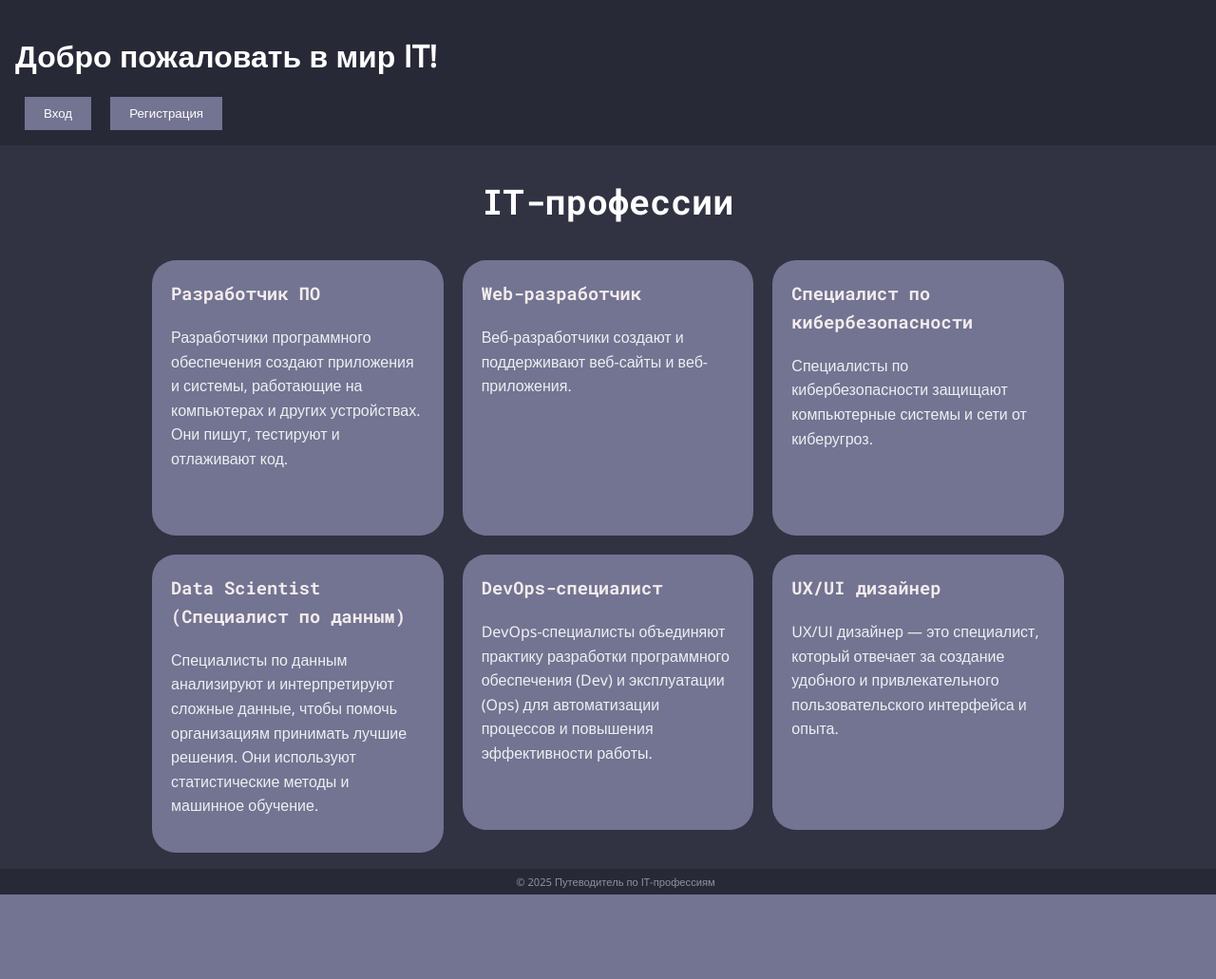
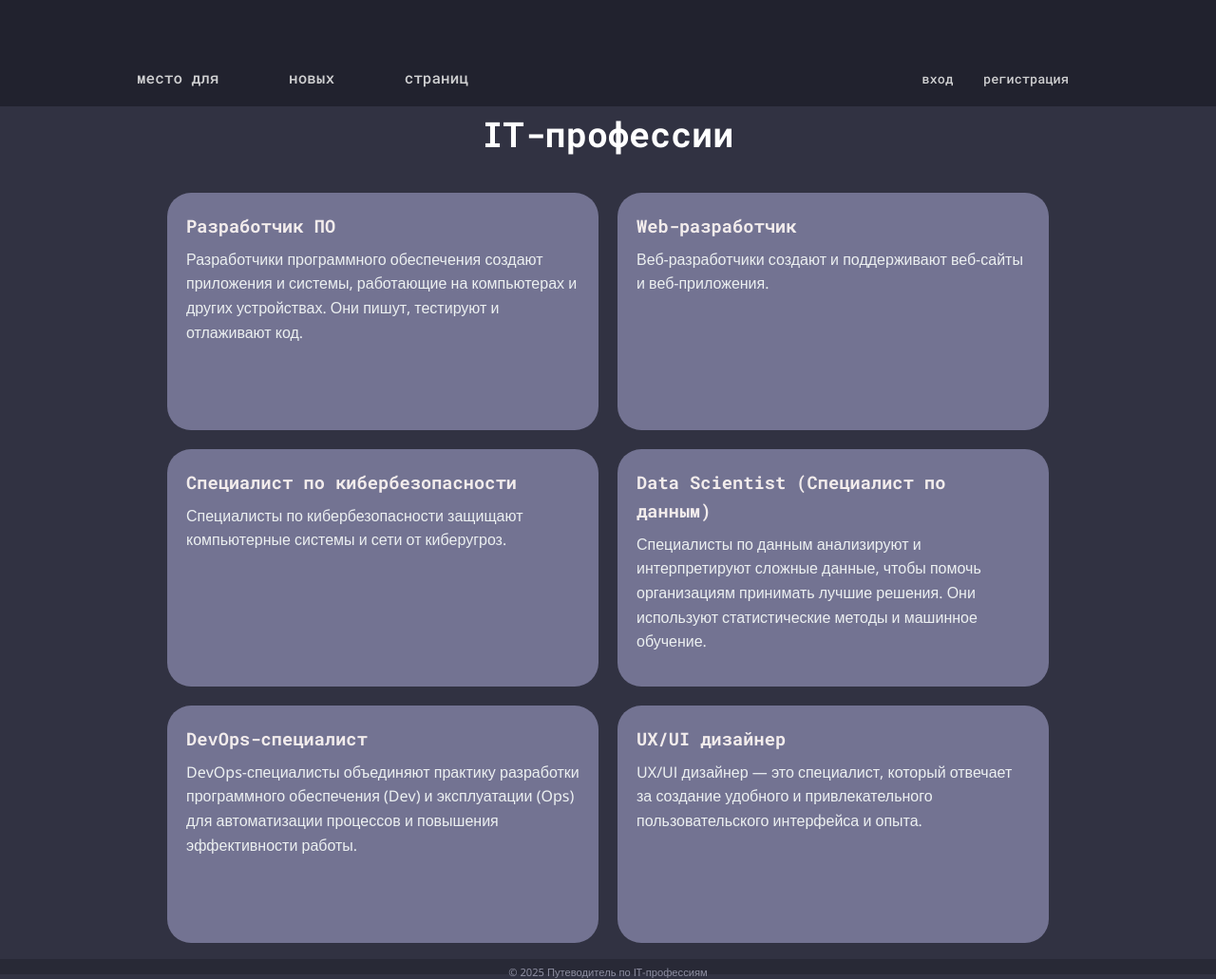
Before and after one commit to IXITMANI/OUPIDIDY, a PHP site: page /Main.html in a window 1280 px wide. Shown: the whole page at 95% size. Before the commit the page ends 942 px from the top, so only its background shows below. Run offline with PHP 8.4, Linux system fonts and the light colour scheme.

Commit message:
added new header for the main page

```diff
--- a/Main.html
+++ b/Main.html
@@ -6,13 +6,24 @@
     <title>IT Профессии</title>
     <meta name='viewport' content='width=device-width, initial-scale=1'>
     <link rel='stylesheet' type='text/css' media='screen' href='css/main.css'>
+    <link rel='stylesheet' type='text/css' media='screen' href='css/navmain.css'>
 </head>
 <body>
     <header>
-        <h1>Добро пожаловать в мир IT!</h1>
-        <nav class="auth">
-            <a href='html/login.html'><button>Вход</button></a>
-            <a href='html/register.html'><button>Регистрация</button></a>
+        <nav class="links_header">
+            <div class="empty_space"> </br> </div>
+            <ul class="nav_links">
+                <li><nav class="links">
+                    <a href="#">место для</a>
+                    <a href="#">новых</a>
+                    <a href="#">страниц</a></nav>
+                </li>
+                <li><nav class="auth">
+                    <a href='html/login.html'><button>вход</button></a>
+                    <a href='html/register.html'><button>регистрация</button></a>
+                    </nav>
+                </li>
+            </ul>
         </nav>
     </header>
 
--- a/css/main.css
+++ b/css/main.css
@@ -11,10 +11,11 @@ body{
 }
 
 header {
-    display: grid;
-    padding: 2vh;
-    background-color: #282936;
+    min-height: 14vh;
+    padding-left: 10%;
+    background-color: #13141d86;
     color: white;
+    font-size: 6.5vh;
 }
 
 .main-shit {
@@ -34,21 +35,6 @@ header {
 
 a {
     text-decoration: none;
-}
-
-
-nav button {
-    background-color: #66677e;
-    border: none;
-    padding: 10px 20px;
-    margin: 0 10px;
-    cursor: pointer;
-    transition: background-color 0.3s;
-    border-radius: 5px;
-}
-
-nav button:hover {
-    background-color: #D15955;
 }
 
 #professions {
@@ -78,12 +64,9 @@ article h3 {
     font-family: "Roboto Mono";
     color: #f2ecec;
     margin-top: 0;
+    margin-bottom: 1vh;
 }
 
-article a {
-    text-decoration: none;
-    color: inherit;
-}
 
 .SoftwareDeveloper:hover {
     transform: translateY(2px);
@@ -132,18 +115,6 @@ footer p {
     color:#8e8fa2
 }
 
-header nav button {
-    background-color: #737392;
-    color: white;
-    border-radius: 0;
-    cursor: pointer;
-}
-
-header nav button:hover{
-    background-color: #505168;
-}
-
-
 .auth{
     display: flex;
 }
--- /dev/null
+++ b/css/navmain.css
@@ -0,0 +1,47 @@
+@import url('https://fonts.googleapis.com/css2?family=Roboto+Mono:ital,wght@0,100..700;1,100..700&display=swap');
+
+* {
+    box-sizing: border-box;
+    margin: 0;
+    padding: 0;
+}
+
+.nav_links {
+    list-style: none;
+    font-family: 'Roboto Mono', monospace;
+    font-weight: 500;
+    font-size: 2vh;
+
+    display: flex;
+    justify-content: space-between;
+
+    margin-right: 10%;
+}
+
+.nav_links button {
+    font-family: 'Roboto Mono', monospace;
+    font-weight: 500;
+    font-size: 1.7vh;
+    background-color: #00000000;
+    border: none;
+    color:#e7e7e7e1;
+}
+
+.nav_links a {
+    padding: 0 2vh;
+    color:#e7e7e7e1;
+}
+
+.links a{
+    padding-right: 6vh;
+}
+
+.nav_links a:hover,button:hover {
+    color:#e7e7e7;
+    text-decoration: underline;
+}
+
+.nav_links li {
+    display: inline-block;
+    padding-right: 3vh;
+}
```
